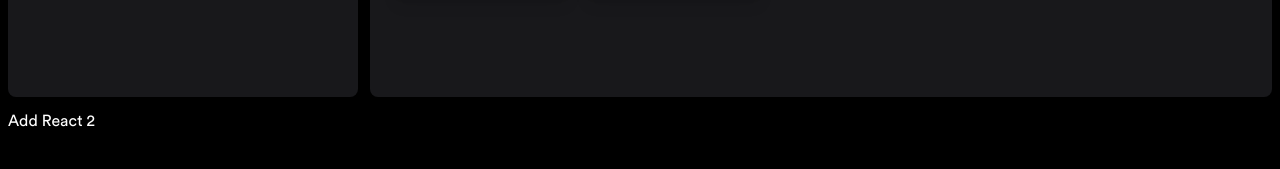
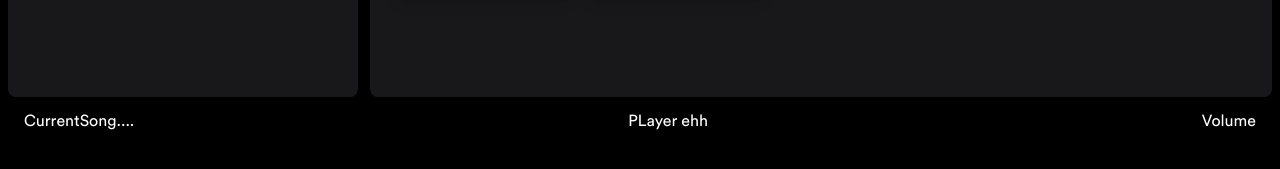
Before and after one commit to bastndev/Astro-Spotify, an Astro site: page / in a window 1280 px wide. Shown: the part 583-752 px from the top of the page. Built offline with nearby package versions, Linux system fonts and the light colour scheme; Astro itself is replaced by a stand-in of ours.

```diff
--- a/src/components/Player.jsx
+++ b/src/components/Player.jsx
@@ -1,11 +1,27 @@
-import React from 'react';
+const Pause = () => (
+  <svg className={className} role="img" height="16" width="16" aria-hidden="true" viewBox="0 0 16 16"><path d="M2.7 1a.7.7 0 0 0-.7.7v12.6a.7.7 0 0 0 .7.7h2.6a.7.7 0 0 0 .7-.7V1.7a.7.7 0 0 0-.7-.7H2.7zm8 0a.7.7 0 0 0-.7.7v12.6a.7.7 0 0 0 .7.7h2.6a.7.7 0 0 0 .7-.7V1.7a.7.7 0 0 0-.7-.7h-2.6z"></path></svg>
+)
 
-const greeting = () => {
+const Play = () => (
+  <svg className={className} role="img" height="16" width="16" aria-hidden="true" viewBox="0 0 16 16"><path d="M3 1.713a.7.7 0 0 1 1.05-.607l10.89 6.288a.7.7 0 0 1 0 1.212L4.05 14.894A.7.7 0 0 1 3 14.288V1.713z"></path></svg>
+)
+
+
+export function player() {
   return (
-    <div>
-      <h1>Add React 2</h1>
+    <div className="flex flex-row justify-between w-full px-4 z-50">
+      <div>
+        CurrentSong....
+      </div>
+
+      <div className="">
+        PLayer ehh
+      </div>
+
+      <div>
+        Volume
+      </div>
+
     </div>
-  );
-};
-
-export default greeting;
+  )
+}
--- a/src/layouts/Layout.astro
+++ b/src/layouts/Layout.astro
@@ -1,5 +1,5 @@
 ---
-import Player from "@/components/Player";
+import { player as Player } from "@/components/Player";
 import AsideMenu from "../components/AsideMenu.astro";
 import { ViewTransitions } from "astro:transitions";
 interface Props {
```
